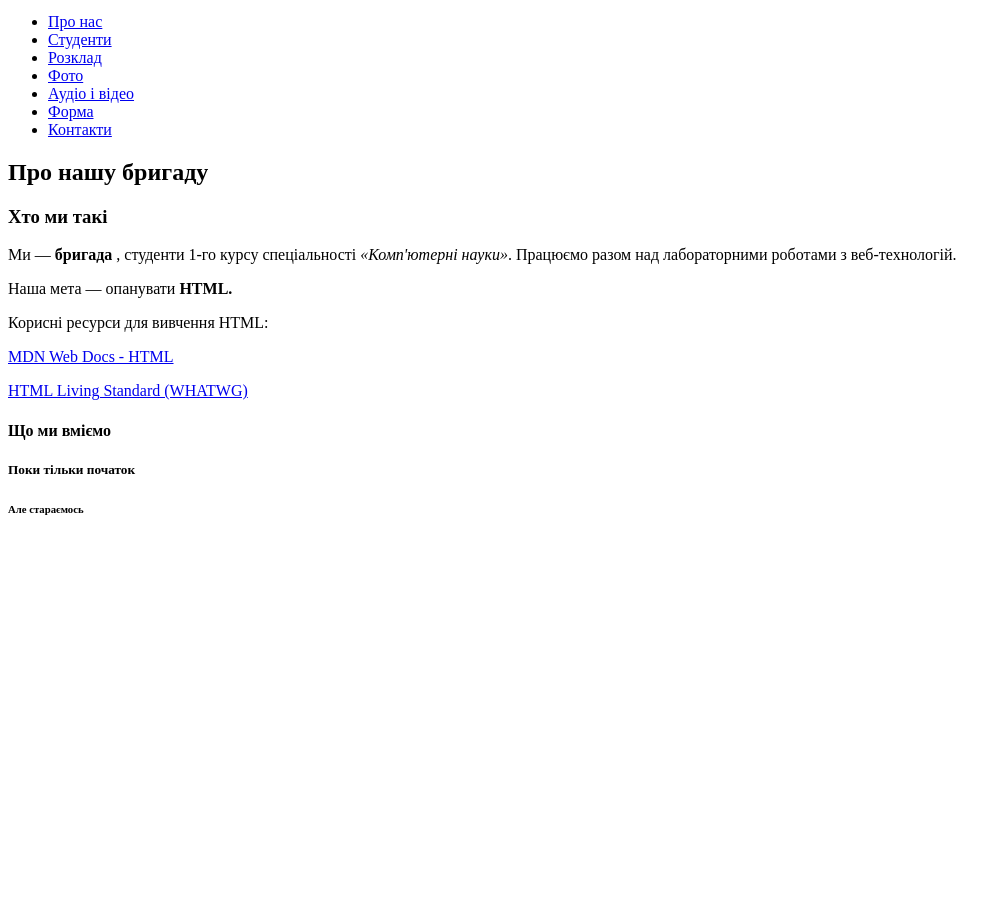
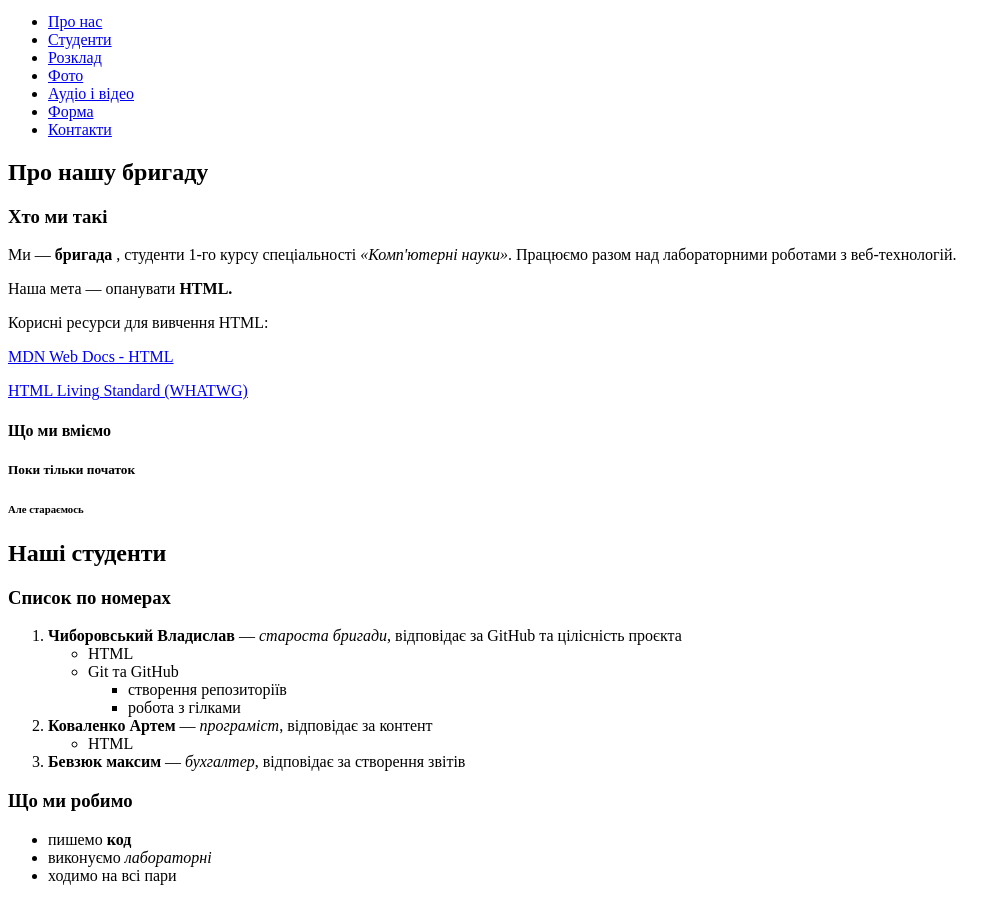
Before and after one commit to ch1burek/laba-HTML, a plain HTML site: page index.html in a window 1280 px wide. Shown: the part 148-1049 px from the top of the page, without its empty margins (0-1007 px from the left). Before the commit the page ends 800 px from the top, so only its background shows below. Drawn offline with Linux system fonts and the light colour scheme.

Commit message:
add students

```diff
--- a/index.html
+++ b/index.html
@@ -52,6 +52,47 @@
           <h6>Але стараємось</h6>
         </article>
       </section>
+      <section id="studenty">
+        <h2>Наші студенти</h2>
+        <article>
+          <h3>Список по номерах</h3>
+          <article>
+            <ol>
+              <li>
+                <strong>Чиборовський Владислав</strong> —
+                <em>староста бригади</em>, відповідає за GitHub та цілісність проєкта
+                <ul>
+                  <li>HTML</li>
+                  <li>
+                    Git та GitHub
+                    <ul>
+                      <li>створення репозиторіїв</li>
+                      <li>робота з гілками</li>
+                    </ul>
+                  </li>
+                </ul>
+              </li>
+              <li>
+                <strong>Коваленко Артем</strong> — <em>програміст</em>,
+                відповідає за контент
+                <ul>
+                  <li>HTML</li>
+                </ul>
+              </li>
+              <li>
+                <strong>Бевзюк максим</strong> — <em>бухгалтер</em>,
+                відповідає за створення звітів
+              </li>
+            </ol>
+          </article>
+          <h3>Що ми робимо</h3>
+          <ul>
+            <li>пишемо <strong>код</strong></li>
+            <li>виконуємо  <em>лабораторні</em></li>
+            <li> ходимо на всі пари </li>
+          </ul>
+        </article>
+      </section>
     </main>
   </body>
 </html>
```
